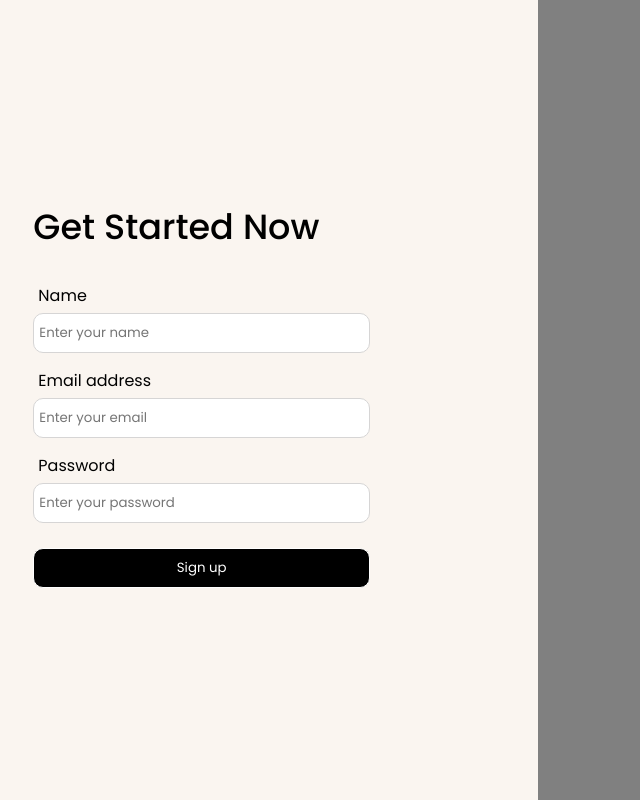
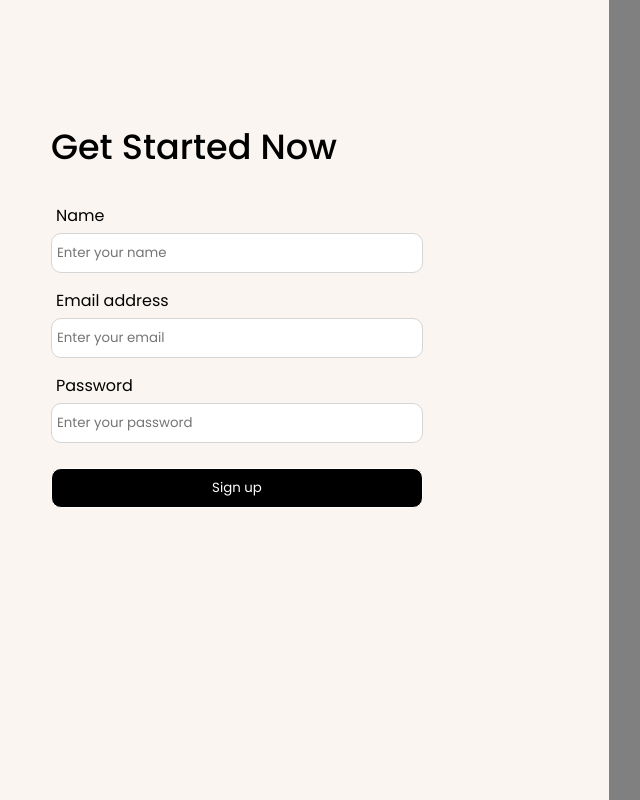
Before and after one commit to rafael-anjos/reachfy-front, a React (Vite) app: page / in a window 1280 px wide. Shown: the whole page, without its empty margins (135-775 px from the left). Built offline with nearby package versions, Linux system fonts and the light colour scheme.

Commit message:
estilizando

```diff
--- a/src/pages/Register/styles.css
+++ b/src/pages/Register/styles.css
@@ -16,7 +16,7 @@
     flex-direction: column;
     gap: 25px;
     width: 50%;
-    height: 50%;
+    height: 70%;
 }
 
 .register-form h1 {
@@ -49,10 +49,16 @@
     border: 1px solid;
     background-color: black;
     color: white;
+    cursor: pointer;
+}
+
+.register-form button:hover {
+    background-color: #333333;
+    transition: all 0.3s ease;
 }
 
 .image {
     background-color: grey;
-    width: 100vh;
+    width: 50%;
     height: 100vh;
 }
```
